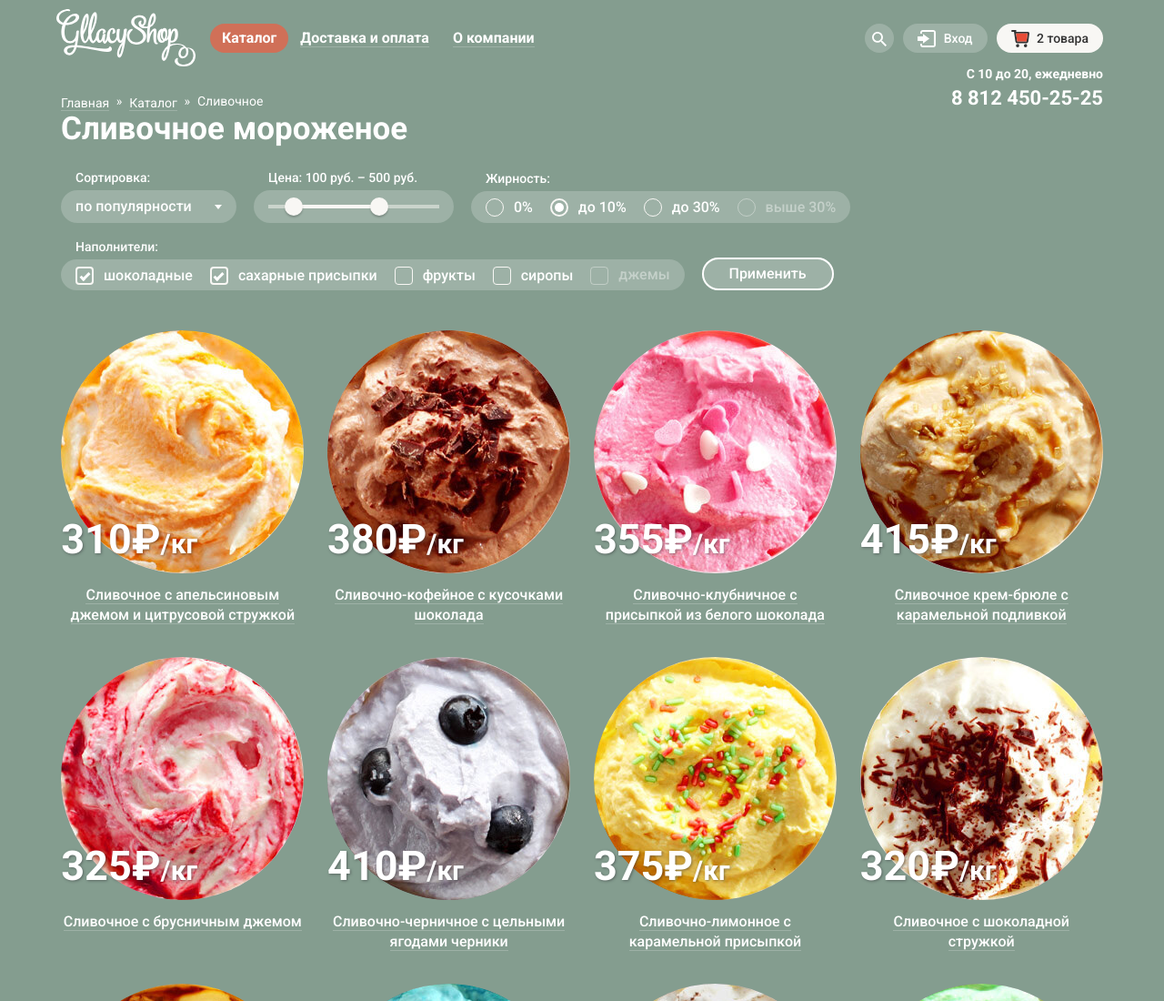
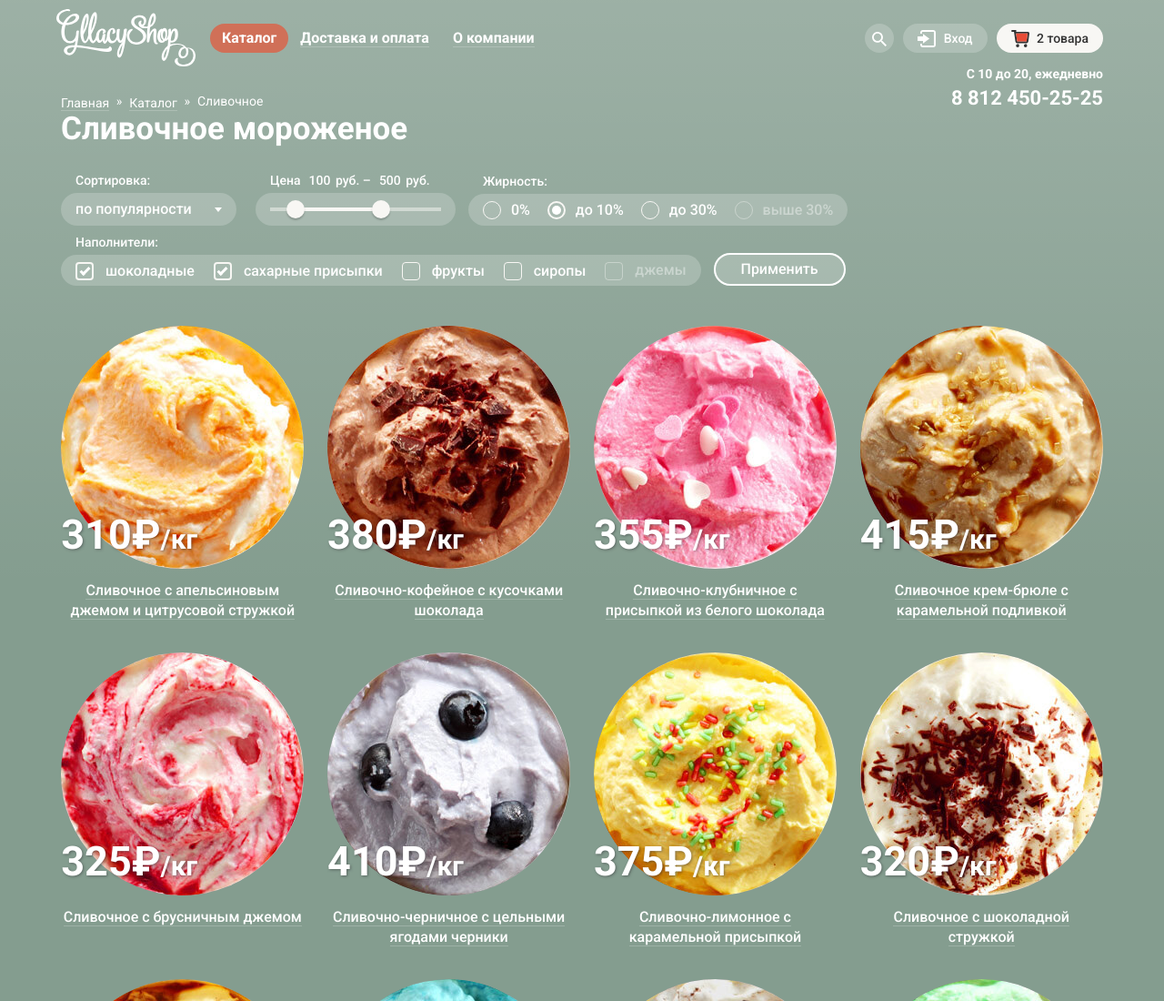
Before and after one commit to corvus-007/17030-gllacy, a website: page catalog.html in a window 1280 px wide. Shown: the top 1100 px of the page at 91% size. Drawn offline with Linux system fonts and the light colour scheme.

Commit message:
Доработка проекта. Третья попытка

```diff
--- a/catalog.html
+++ b/catalog.html
@@ -16,7 +16,7 @@
           </a>
           <ul>
             <li class="main-navigation__item main-navigation__item--active dropdown-trigger">
-              <a class="main-navigation__link"><span>Каталог</span></a>
+              <a class="main-navigation__link">Каталог</a>
               <ul class="submenu dropdown">
                 <li class="submenu__item submenu__item--special">
                   <a class="submenu__link" href="#">Новинки</a>
@@ -36,10 +36,10 @@
               </ul>
             </li>
             <li class="main-navigation__item">
-              <a class="main-navigation__link" href="#"><span>Доставка и оплата</span></a>
+              <a class="main-navigation__link" href="#">Доставка и оплата</a>
             </li>
             <li class="main-navigation__item">
-              <a class="main-navigation__link" href="#"><span>О компании</span></a>
+              <a class="main-navigation__link" href="#">О компании</a>
             </li>
           </ul>
         </nav>
@@ -160,8 +160,8 @@
 
       <form class="filter-form" action="/" method="GET">
         <div class="filter-form__row">
-          <fieldset class="filter-form__section filter-form__section--sort">
-            <legend>Сортировка:</legend>
+          <div class="filter-form__section filter-form__section--sort">
+            <span class="filter-form__section-title">Сортировка:</span>
             <div class="custom-select">
               <select name="sort">
                 <option value="popularity">по популярности</option>
@@ -170,9 +170,13 @@
                 <option value="fat">по жирности</option>
               </select>
             </div>
-          </fieldset>
+          </div>
           <fieldset class="filter-form__section filter-form__section--price">
-            <legend>Цена: <span class="filter-price-min">100</span> руб. – <span class="filter-price-max">500</span> руб.</legend>
+            <legend class="filter-form__section-title">
+              Цена
+              <input type="text" name="filter-price-min" value="100" readonly>руб. –
+              <input type="text" name="filter-price-max" value="500" readonly>руб.
+            </legend>
             <div class="filter-form__panel">
               <div class="custom-range">
                 <div class="custom-range__scale">
@@ -184,7 +188,7 @@
             </div>
           </fieldset>
           <fieldset class="filter-form__section filter-form__section--fat">
-            <legend>Жирность:</legend>
+            <legend class="filter-form__section-title">Жирность:</legend>
             <div class="filter-form__panel">
               <label class="custom-control">
                 <input type="radio" name="fat" value="0">
@@ -211,7 +215,7 @@
         </div>
         <div class="filter-form__row">
           <fieldset class="filter-form__section filter-form__section--filler">
-            <legend>Наполнители:</legend>
+            <legend class="filter-form__section-title">Наполнители:</legend>
             <div class="filter-form__panel">
               <label class="custom-control">
                 <input type="checkbox" name="filler" value="chocolate" checked>
--- a/css/style-dev.css
+++ b/css/style-dev.css
@@ -6,7 +6,11 @@ body {
   font-weight: normal;
   font-family: "Roboto", "Arial", "Helvetica", sans-serif;
   color: #fff;
-  background-color: #849d8f;
+  background: #849d8f linear-gradient(to bottom, rgba(255, 255, 255, 0.2), transparent 647px);
+}
+
+.homepage {
+  background-image: none;
 }
 
 h1,
@@ -301,12 +305,12 @@ textarea:focus + .floating-label__text {
   margin-left: 0;
 }
 
-.form-section--filler .custom-control {
+.filter-form__section--filler .custom-control {
   padding-left: 33px;
   margin-left: 17px;
 }
 
-.form-section--filler .custom-control:first-child {
+.filter-form__section--filler .custom-control:first-child {
   margin-left: 0;
 }
 
@@ -372,7 +376,7 @@ input[type="checkbox"] + .custom-control__indicator::before {
 }
 
 input[type="checkbox"]:checked + .custom-control__indicator::before {
-  transform: rotate(-45deg) scale(1);
+  transform: translateY(-1px) rotate(-45deg) scale(1);
 }
 
 input[type="radio"] + .custom-control__indicator {
@@ -780,6 +784,7 @@ transform: scale(1.08);
   padding: 5px 13px;
   border-radius: inherit;
   font-weight: bold;
+  position: relative;
   color: #ffffff;
   transition: background-color 0.15s, color 0.15s, box-shadow 0.15s;
   outline: none;
@@ -805,14 +810,20 @@ transform: scale(1.08);
   cursor: default;
 }
 
-.main-navigation__link span {
-  border-bottom: 1px solid rgba(255, 255, 255, 0.2);
-}
-
-.main-navigation__item--active span,
-.main-navigation__link:hover span,
-.main-navigation__link:focus span {
-  border-bottom-color: transparent;
+.main-navigation__link::before {
+  content: "";
+  position: absolute;
+  left: 13px;
+  right: 13px;
+  bottom: 5px;
+  height: 1px;
+  border-top: 1px solid rgba(255, 255, 255, 0.2);
+}
+
+.main-navigation__item--active .main-navigation__link::before,
+.main-navigation__link:hover::before,
+.main-navigation__link:focus::before {
+  border-top-color: transparent;
 }
 
 .submenu {
@@ -868,7 +879,7 @@ transform: scale(1.08);
   font-weight: bold;
 }
 
-.submenu__item--special .submenu__link:after {
+.submenu__item--special .submenu__link::after {
   content: "";
   position: absolute;
   border-bottom: 1px solid rgba(53, 53, 53, 0.2);
@@ -1497,7 +1508,7 @@ input[id="slide-3"]:checked ~ .site-wrapper label[for="slide-3"] {
   font-size: 18px;
   line-height: 22px;
   font-weight: 500;
-  border-radius: 10px;
+  border-radius: 15px;
   background-repeat: no-repeat;
   background-position: 50%;
   background-size: cover;
@@ -1637,7 +1648,7 @@ input[id="slide-3"]:checked ~ .site-wrapper label[for="slide-3"] {
   padding: 24px 20px;
   box-sizing: border-box;
   color: #353535;
-  border-radius: 10px;
+  border-radius: 15px;
   background: #fff url("../img/bg-news-preview.jpg") no-repeat 100% 50%;
   background-size: cover;
 }
@@ -1686,9 +1697,9 @@ input[id="slide-3"]:checked ~ .site-wrapper label[for="slide-3"] {
 
 .subscribe {
   padding: 5px;
-  border-radius: 10px;
+  border-radius: 15px;
   color: #5a5a5a;
-  background: #f8f7f4 url("../img/bg-pattern-strip.png");
+  background: #f8f7f4 url("../img/bg-pattern-strip.png") 3px 0;
 }
 
 .subscribe__inner {
@@ -1802,14 +1813,14 @@ input[id="slide-3"]:checked ~ .site-wrapper label[for="slide-3"] {
 }
 
 .filter-form__row:last-child {
-  margin-bottom: -18px;
+  margin-bottom: -10px;
 }
 
 .filter-form__section {
   display: inline-block;
   margin: 0;
-  margin-right: 15px;
-  margin-bottom: 18px;
+  margin-right: 10px;
+  margin-bottom: 10px;
   vertical-align: bottom;
   padding: 0;
   border: none;
@@ -1835,7 +1846,8 @@ input[id="slide-3"]:checked ~ .site-wrapper label[for="slide-3"] {
   max-width: 705px;
 }
 
-.filter-form legend {
+.filter-form__section-title {
+  display: inline-block;
   margin-bottom: 6px;
   margin-left: 16px;
   font-size: 14px;
@@ -1854,10 +1866,34 @@ input[id="slide-3"]:checked ~ .site-wrapper label[for="slide-3"] {
   background-color: rgba(255, 255, 255, 0.2);
 }
 
+input[name="filter-price-min"],
+input[name="filter-price-max"] {
+  height: auto;
+  padding: 0;
+  border: none;
+  line-height: 14px;
+  width: auto;
+  background: none;
+  outline: none;
+  color: currentColor;
+  font-weight: inherit;
+  font-size: 1em;
+  text-align: center;
+  border-radius: 0;
+  width: 35px;
+}
+
+input[name="filter-price-min"]:hover,
+input[name="filter-price-min"]:focus,
+input[name="filter-price-max"]:hover,
+input[name="filter-price-max"]:focus {
+  box-shadow: none;
+}
+
 .filter-form__button {
   max-width: 150px;
   padding: 9px 30px;
-  margin-bottom: 18px;
+  margin-bottom: 10px;
   font-size: 16px;
   line-height: 18px;
   font-weight: 500;
--- a/css/style.css
+++ b/css/style.css
@@ -6,7 +6,12 @@ body {
   overflow-x: hidden;
   min-width: 900px;
   color: #fff;
-  background-color: #849d8f;
+  background: #849d8f -webkit-linear-gradient(top, rgba(255, 255, 255, .2), transparent 647px);
+  background: #849d8f linear-gradient(to bottom, rgba(255, 255, 255, .2), transparent 647px);
+}
+
+.homepage {
+  background-image: none;
 }
 
 h1,
@@ -356,12 +361,12 @@ textarea:focus + .floating-label__text {
   margin-left: 0;
 }
 
-.form-section--filler .custom-control {
+.filter-form__section--filler .custom-control {
   margin-left: 17px;
   padding-left: 33px;
 }
 
-.form-section--filler .custom-control:first-child {
+.filter-form__section--filler .custom-control:first-child {
   margin-left: 0;
 }
 
@@ -432,8 +437,8 @@ input[type='checkbox'] + .custom-control__indicator::before {
 }
 
 input[type='checkbox']:checked + .custom-control__indicator::before {
-  -webkit-transform: rotate(-45deg) scale(1);
-  transform: rotate(-45deg) scale(1);
+  -webkit-transform: translateY(-1px) rotate(-45deg) scale(1);
+  transform: translateY(-1px) rotate(-45deg) scale(1);
 }
 
 input[type='radio'] + .custom-control__indicator {
@@ -900,6 +905,7 @@ input[type='radio']:checked + .custom-control__indicator::before {
 
 .main-navigation__link {
   font-weight: bold;
+  position: relative;
   padding: 5px 13px;
   -webkit-transition: background-color .15s, color .15s, box-shadow .15s;
   transition: background-color .15s, color .15s, box-shadow .15s;
@@ -928,14 +934,20 @@ input[type='radio']:checked + .custom-control__indicator::before {
   box-shadow: none;
 }
 
-.main-navigation__link span {
-  border-bottom: 1px solid rgba(255, 255, 255, .2);
-}
-
-.main-navigation__item--active span,
-.main-navigation__link:hover span,
-.main-navigation__link:focus span {
-  border-bottom-color: transparent;
+.main-navigation__link::before {
+  position: absolute;
+  right: 13px;
+  bottom: 5px;
+  left: 13px;
+  height: 1px;
+  content: '';
+  border-top: 1px solid rgba(255, 255, 255, .2);
+}
+
+.main-navigation__item--active .main-navigation__link::before,
+.main-navigation__link:hover::before,
+.main-navigation__link:focus::before {
+  border-top-color: transparent;
 }
 
 .submenu {
@@ -996,7 +1008,7 @@ input[type='radio']:checked + .custom-control__indicator::before {
   padding-bottom: 11px;
 }
 
-.submenu__item--special .submenu__link:after {
+.submenu__item--special .submenu__link::after {
   position: absolute;
   right: 8px;
   bottom: 0;
@@ -1592,7 +1604,7 @@ input[id='slide-3']:checked ~ .site-wrapper label[for='slide-3'] {
   margin-bottom: 30px;
   padding: 20px;
   padding-bottom: 24px;
-  border-radius: 10px;
+  border-radius: 15px;
   background-repeat: no-repeat;
   background-position: 50%;
   background-size: cover;
@@ -1718,7 +1730,7 @@ input[id='slide-3']:checked ~ .site-wrapper label[for='slide-3'] {
   min-height: 220px;
   padding: 24px 20px;
   color: #353535;
-  border-radius: 10px;
+  border-radius: 15px;
   background: #fff url("../img/bg-news-preview.jpg") no-repeat 100% 50%;
   background-size: cover;
 }
@@ -1766,8 +1778,8 @@ input[id='slide-3']:checked ~ .site-wrapper label[for='slide-3'] {
 .subscribe {
   padding: 5px;
   color: #5a5a5a;
-  border-radius: 10px;
-  background: #f8f7f4 url("../img/bg-pattern-strip.png");
+  border-radius: 15px;
+  background: #f8f7f4 url("../img/bg-pattern-strip.png") 3px 0;
 }
 
 .subscribe__inner {
@@ -1877,14 +1889,14 @@ input[id='slide-3']:checked ~ .site-wrapper label[for='slide-3'] {
 }
 
 .filter-form__row:last-child {
-  margin-bottom: -18px;
+  margin-bottom: -10px;
 }
 
 .filter-form__section {
   display: inline-block;
   margin: 0;
-  margin-right: 15px;
-  margin-bottom: 18px;
+  margin-right: 10px;
+  margin-bottom: 10px;
   padding: 0;
   vertical-align: bottom;
   border: none;
@@ -1910,10 +1922,11 @@ input[id='slide-3']:checked ~ .site-wrapper label[for='slide-3'] {
   max-width: 705px;
 }
 
-.filter-form legend {
+.filter-form__section-title {
   font-size: 14px;
   font-weight: 500;
   line-height: 16px;
+  display: inline-block;
   margin-bottom: 6px;
   margin-left: 16px;
 }
@@ -1929,12 +1942,36 @@ input[id='slide-3']:checked ~ .site-wrapper label[for='slide-3'] {
   background-color: rgba(255, 255, 255, .2);
 }
 
+input[name='filter-price-min'],
+input[name='filter-price-max'] {
+  font-size: 1em;
+  font-weight: inherit;
+  line-height: 14px;
+  width: auto;
+  width: 35px;
+  height: auto;
+  padding: 0;
+  text-align: center;
+  color: currentColor;
+  border: none;
+  border-radius: 0;
+  outline: none;
+  background: none;
+}
+
+input[name='filter-price-min']:hover,
+input[name='filter-price-min']:focus,
+input[name='filter-price-max']:hover,
+input[name='filter-price-max']:focus {
+  box-shadow: none;
+}
+
 .filter-form__button {
   font-size: 16px;
   font-weight: 500;
   line-height: 18px;
   max-width: 150px;
-  margin-bottom: 18px;
+  margin-bottom: 10px;
   padding: 9px 30px;
   -webkit-transition: background-color .2s, color .2s, box-shadow .2s;
   transition: background-color .2s, color .2s, box-shadow .2s;
```
Also changed, not shown: index.html (+3 -3 lines), css/style.min.css.
